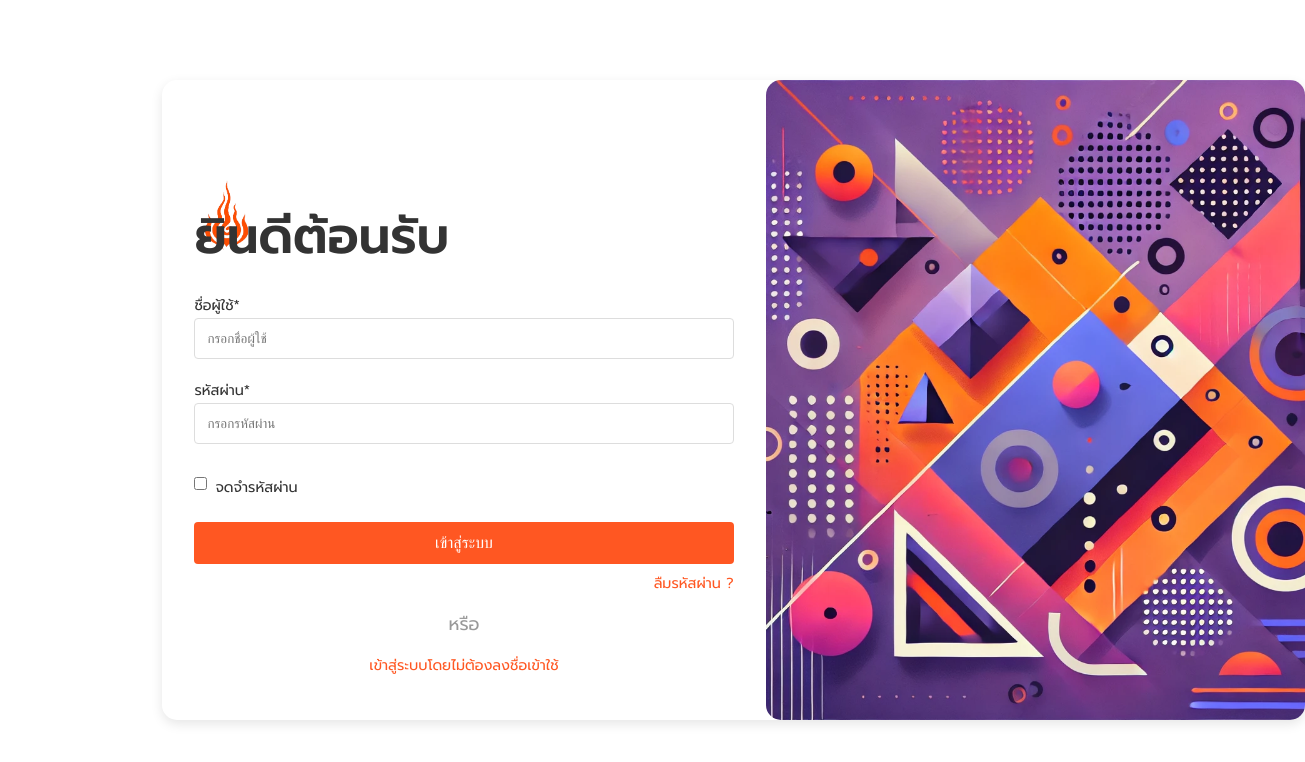
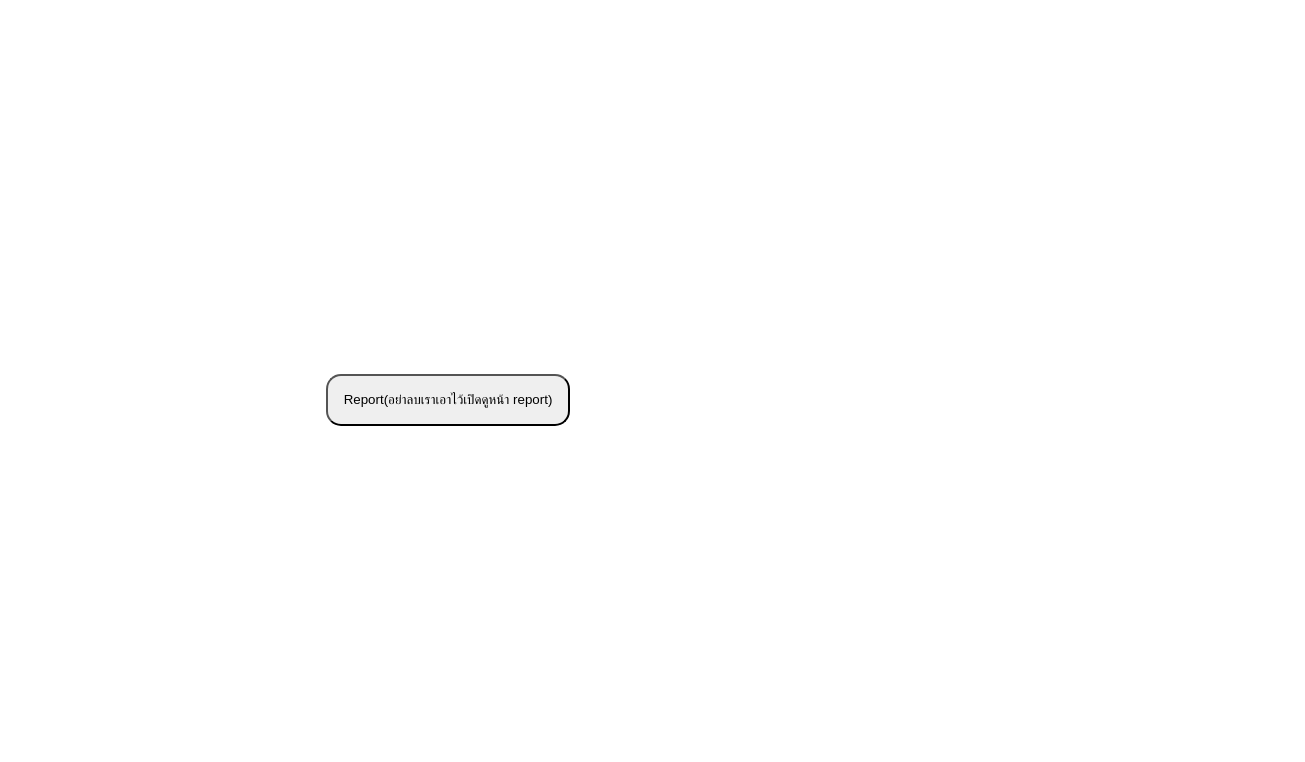
Before and after one commit to ohmpavarisorn/DocLibraryGroup8, a React (Vite) app: page / in a window 1280 px wide. Shown: the top 762 px of the page, 1305 px wide, since content can reach past the window. Built offline with nearby package versions, Linux system fonts and the light colour scheme.

Commit message:
update Home Code

```diff
--- a/package.json
+++ b/package.json
@@ -10,6 +10,7 @@
     "preview": "vite preview"
   },
   "dependencies": {
+    "bootstrap": "^5.3.3",
     "react": "^18.3.1",
     "react-dom": "^18.3.1"
   },
--- a/src/App.css
+++ b/src/App.css
@@ -0,0 +1,3 @@
+hr {
+    margin: 3rem 0;
+}
--- a/src/App.jsx
+++ b/src/App.jsx
@@ -1,12 +1,14 @@
 import './App.css'
 import Header from './layout/Header/Header';
 import Login from './page/Login/Login';
-
+import Home from './page/Home/Home';
+import Report from './page/Report/Report';
 function App() {
     return (
         <div className="App">
             {/* <Header /> */}
-            <Login />
+            {/* <Login />              */}
+            <Home />
         </div>
 
      );
--- a/src/page/Home/Home.css
+++ b/src/page/Home/Home.css
@@ -0,0 +1,3 @@
+#btn-report {
+    padding: 1rem;
+}
--- a/src/page/Home/Home.jsx
+++ b/src/page/Home/Home.jsx
@@ -1,7 +1,8 @@
+import './Home.css'
 function Home() {
     return (
         <div className="home-container">
-
+        <button id='btn-report'>Report(อย่าลบเราเอาไว้เปิดดูหน้า report)</button>
         </div>
      );
 }
--- /dev/null
+++ b/src/page/Report/Report.jsx
@@ -0,0 +1,9 @@
+import './Report.css'
+
+function Report() {
+    return (
+        <h1>Report</h1>
+     );
+}
+
+export default Report;
```
Also changed, not shown: Vicสุดหล่อ.txt (deleted), src/page/Report/Report.css (added), 1 other file (tests, documents, lock files or other folders).
